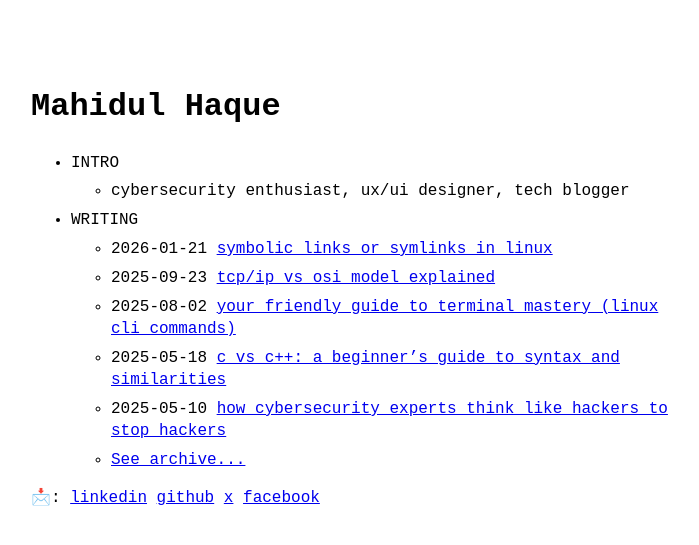
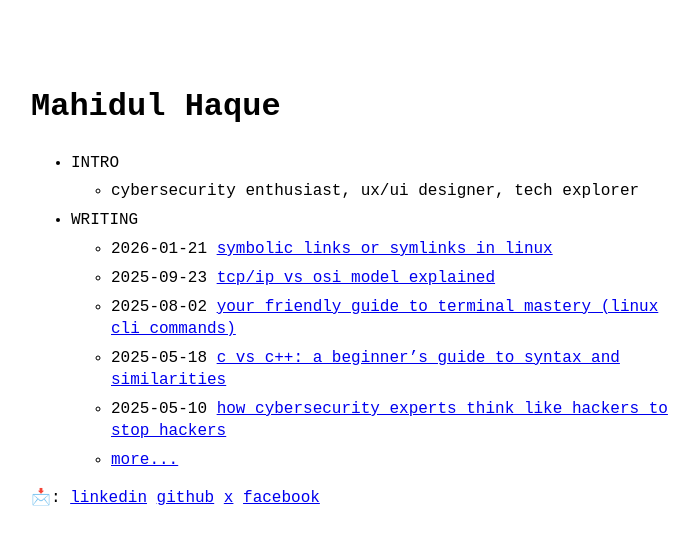
Before and after one commit to mahidulhq/mahidulhq.github.io, a Jekyll site: the page built from index.md, in a window 1280 px wide. Shown: the top 545 px of the page, without its empty margins (289-988 px from the left). Built offline with Jekyll 4.4.1, drawn with Linux system fonts in a browser that asks for light colours.

Commit message:
Update menu.yml

```diff
--- a/_data/menu.yml
+++ b/_data/menu.yml
@@ -4,13 +4,13 @@
 entries:
   - title: INTRO
     entries:
-      - title: cybersecurity enthusiast, ux/ui designer, tech blogger
+      - title: cybersecurity enthusiast, ux/ui designer, tech explorer
 
   - title: WRITING
     post_list:
       limit: 5
       show_more: true
-      show_more_text: See archive...
+      show_more_text: more...
       show_more_url: archive.html
 
   # - title: SOCIAL
```
